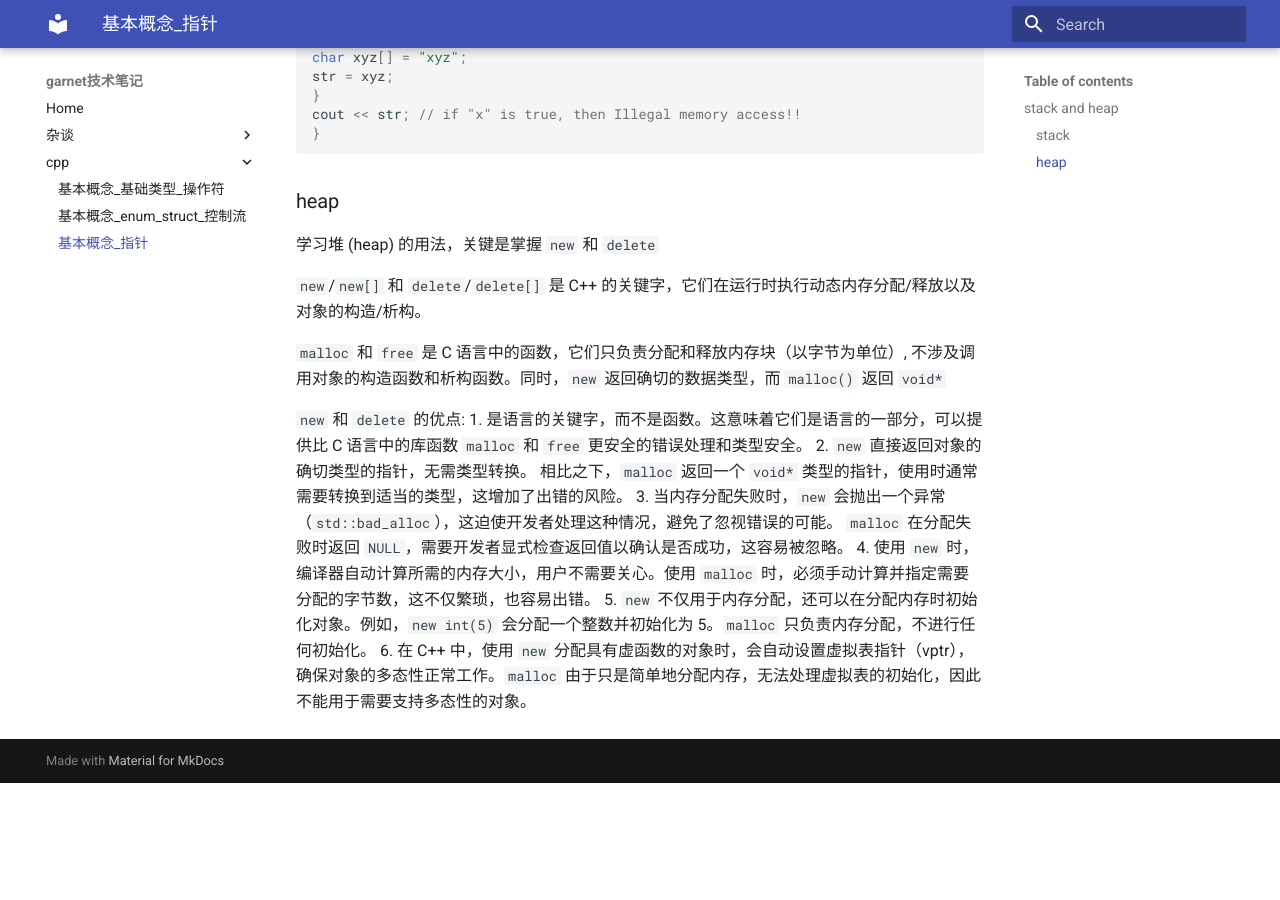
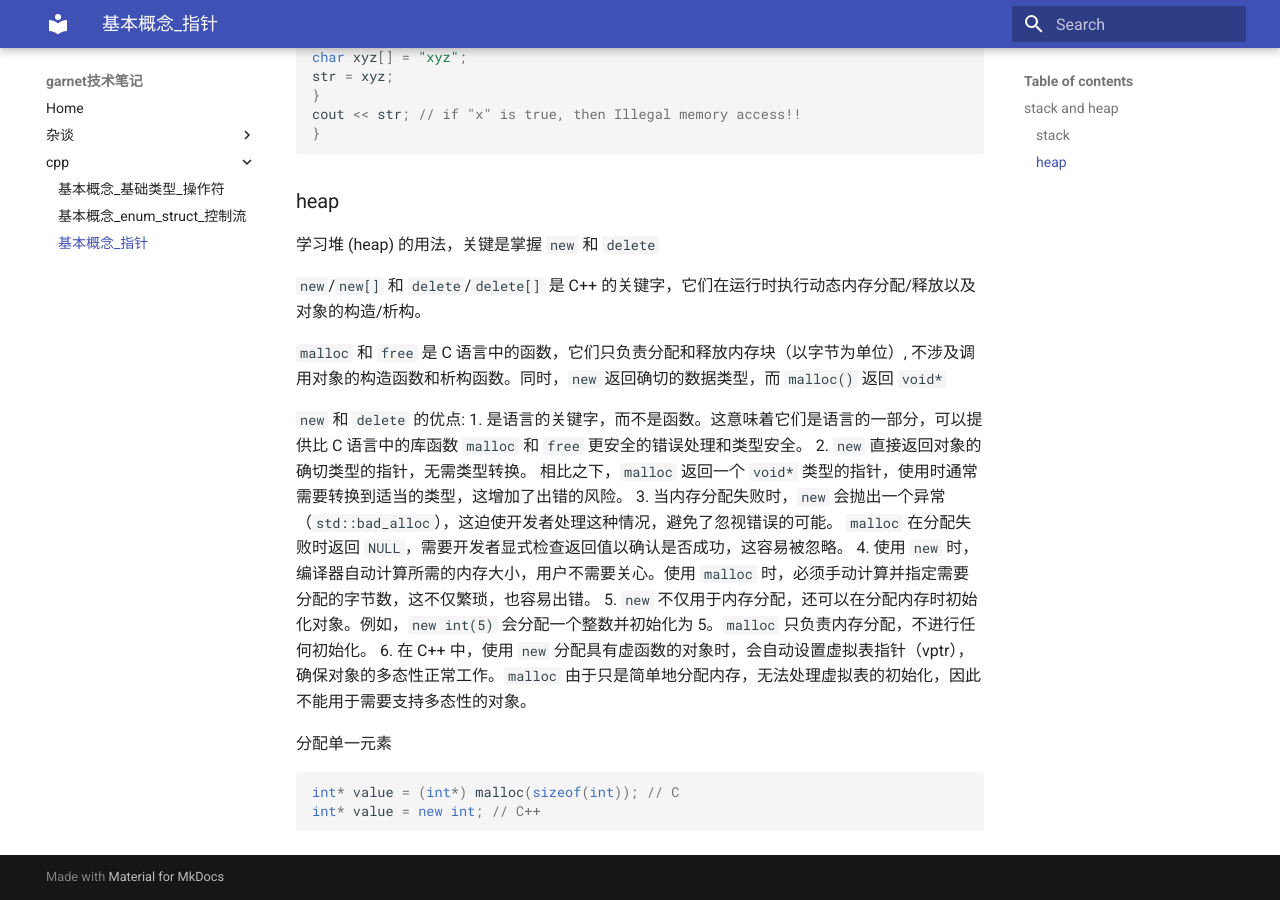
Before and after one commit to ymma98/technotes, an MkDocs documentation site: the page built from docs/cpp/基本概念_指针.md, in a window 1280 px wide and 900 px high, scrolled down 1828 px. Built offline with MkDocs 1.6.1 and Material for MkDocs 9.7.7, drawn with Linux system fonts in a browser that asks for light colours; before the commit the page ends 2611 px from its top, so only the background shows below that.

Commit message:
docs/cpp/基本概念_指针.md updated from https://stackedit.cn/

````diff
--- a/docs/cpp/基本概念_指针.md
+++ b/docs/cpp/基本概念_指针.md
@@ -77,10 +77,17 @@ cout << str; // if "x" is true, then Illegal memory access!!
 5. `new` 不仅用于内存分配，还可以在分配内存时初始化对象。例如，`new int(5)` 会分配一个整数并初始化为 5。`malloc` 只负责内存分配，不进行任何初始化。
 6. 在 C++ 中，使用 `new` 分配具有虚函数的对象时，会自动设置虚拟表指针（vptr），确保对象的多态性正常工作。`malloc` 由于只是简单地分配内存，无法处理虚拟表的初始化，因此不能用于需要支持多态性的对象。
 
+分配单一元素
+```cpp
+int* value = (int*) malloc(sizeof(int)); // C
+int* value = new int; // C++
+```
+
 
 
 <!--stackedit_data:
-eyJoaXN0b3J5IjpbNzY4ODQ0NDEsLTQzODI4MTMwNywxOTg3Mz
-I4NzExLDEwMDk4MzIzNTUsLTE0OTE3MzUyNTgsLTEwMzgwOTIx
-ODcsLTE2NDExNDE5MjUsMTY2Mjg3OTE0XX0=
+eyJoaXN0b3J5IjpbLTQyNDM0MDEyMSw3Njg4NDQ0MSwtNDM4Mj
+gxMzA3LDE5ODczMjg3MTEsMTAwOTgzMjM1NSwtMTQ5MTczNTI1
+OCwtMTAzODA5MjE4NywtMTY0MTE0MTkyNSwxNjYyODc5MTRdfQ
+==
 -->
````
